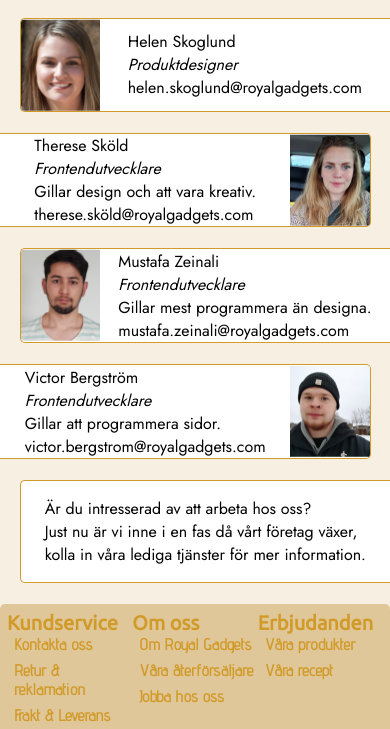
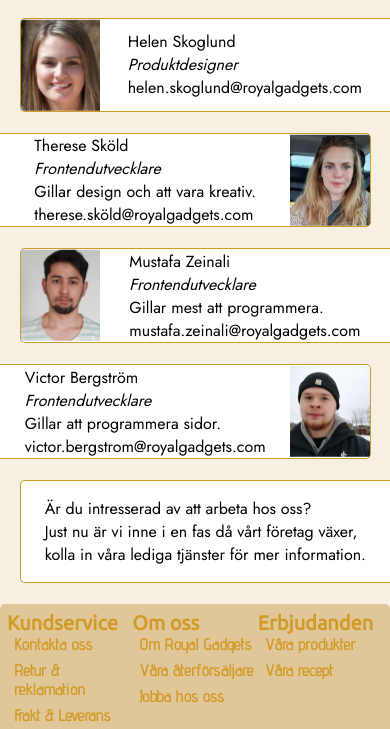
Before and after one commit to ThereseS89/RoyalGadgets, a plain HTML site: page about_us.html in a window 390 px wide. Shown: the part 1520-2249 px from the top of the page. Drawn offline with Linux system fonts and the light colour scheme.

Commit message:
Responsive changes

```diff
--- a/about_us.css
+++ b/about_us.css
@@ -212,7 +212,6 @@ footer {
     font-family: 'Wallpoet', sans-serif;
 }
 
-
 /* Responsive Stuff */
 @media (orientation: landscape) {
     /* Content */
@@ -237,6 +236,7 @@ footer {
     }
     .box > img {
         width: 55vw;
+        flex: 1;
     }
     /* Profile Stuff */
     .profile-box {
--- a/about_us.html
+++ b/about_us.html
@@ -69,7 +69,7 @@
 		</section>
 		<section class="box box-right box-row profile-box">
 			<img class="profile-img" src="./imgs/mustafa.png" />
-			<p>Mustafa Zeinali<br /><i>Frontendutvecklare</i>Gillar mest programmera än designa.<br />mustafa.zeinali@royalgadgets.com</p>
+			<p>Mustafa Zeinali<br /><i>Frontendutvecklare</i>Gillar mest att programmera.<br />mustafa.zeinali@royalgadgets.com</p>
 		</section>
 		<section class="box box-left box-row profile-box">
 			<p>Victor Bergström<br /><i>Frontendutvecklare</i>Gillar att programmera sidor.<br />victor.bergstrom@royalgadgets.com</p>
```
